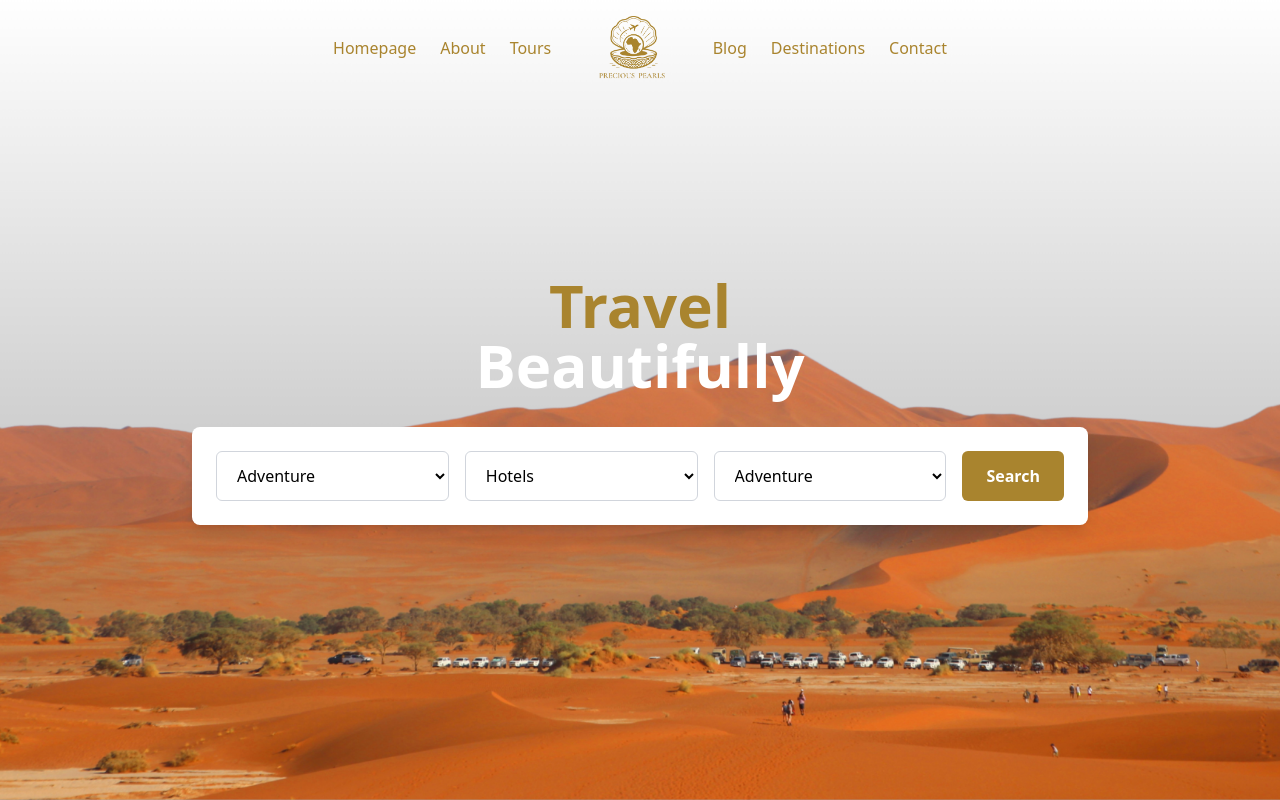
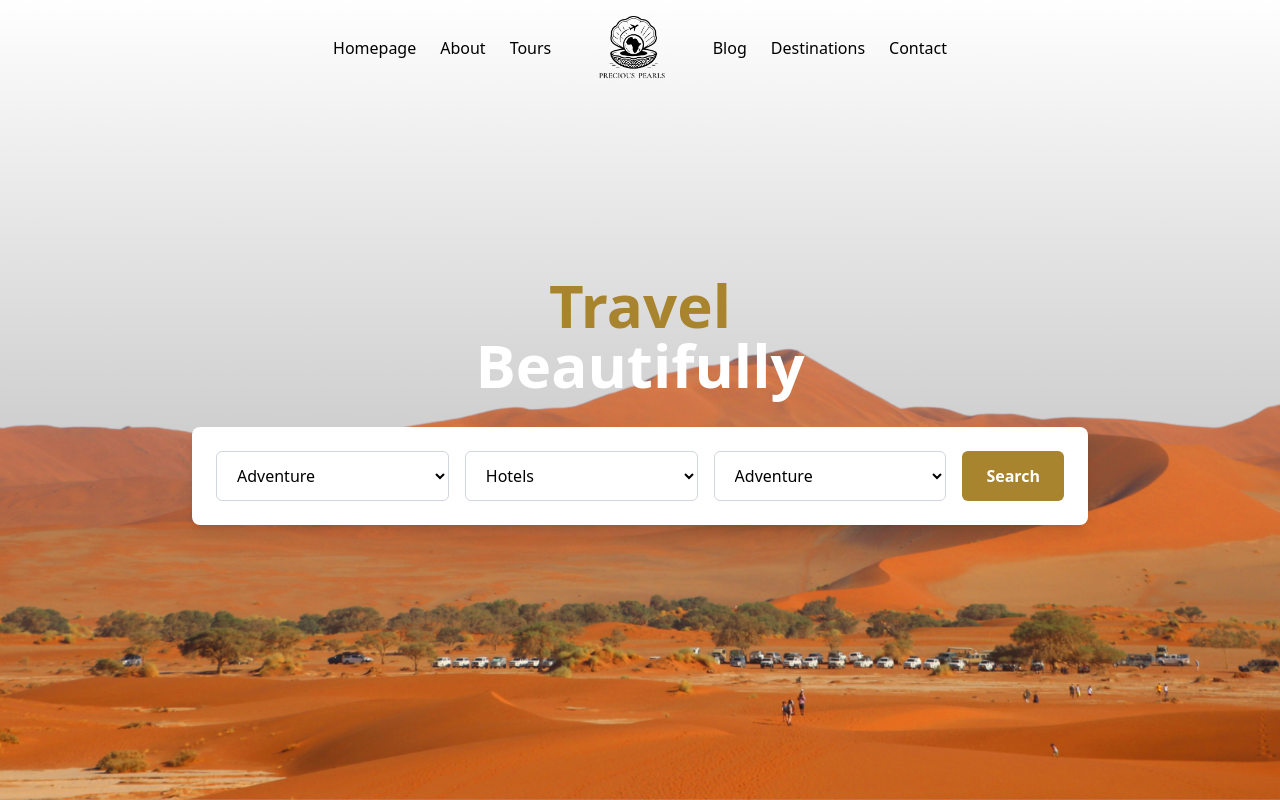
Before and after one commit to codewithdaviess/Precious-Pearls, a React (Vite) app in the folder pearls/: page / in a window 1280 px wide. Built offline with nearby package versions, Linux system fonts and the light colour scheme.

Commit message:
Changed logo

```diff
--- a/pearls/src/components/MobileNavbar.jsx
+++ b/pearls/src/components/MobileNavbar.jsx
@@ -1,5 +1,5 @@
 import React, { useState } from 'react';
-import logo from '../assets/logo.png';
+import logo from '../assets/logo1.png';
 import { Menu, X } from 'lucide-react'; // or use any icons you want
 
 const MobileNavbar = () => {
--- a/pearls/src/components/Navbar.jsx
+++ b/pearls/src/components/Navbar.jsx
@@ -1,5 +1,5 @@
 import React from 'react';
-import logo from '../assets/logo.png';
+import logo from '../assets/logo1.png';
 
 const Navbar = () => {
   return (
@@ -9,9 +9,9 @@ const Navbar = () => {
         <div className="flex items-center space-x-12">
           {/* Left Nav Links */}
           <ul className="flex space-x-6">
-            <li><a href="#" className=" text-[#a9842e]">Homepage</a></li>
-            <li><a href="#" className="text-[#a9842e]">About</a></li>
-            <li><a href="#" className="text-[#a9842e]">Tours</a></li>
+            <li><a href="#" className=" text-black">Homepage</a></li>
+            <li><a href="#" className="text-black">About</a></li>
+            <li><a href="#" className="text-black">Tours</a></li>
           </ul>
 
           {/* Center Logo */}
@@ -21,9 +21,9 @@ const Navbar = () => {
 
           {/* Right Nav Links */}
           <ul className="flex space-x-6">
-            <li><a href="#" className="text-[#a9842e]">Blog</a></li>
-            <li><a href="#" className="text-[#a9842e]">Destinations</a></li>
-            <li><a href="#" className="text-[#a9842e]">Contact</a></li>
+            <li><a href="#" className="text-black">Blog</a></li>
+            <li><a href="#" className="text-black">Destinations</a></li>
+            <li><a href="#" className="text-black">Contact</a></li>
           </ul>
         </div>
       </div>
```
Also changed, not shown: pearls/src/assets/logo1.png (added).
